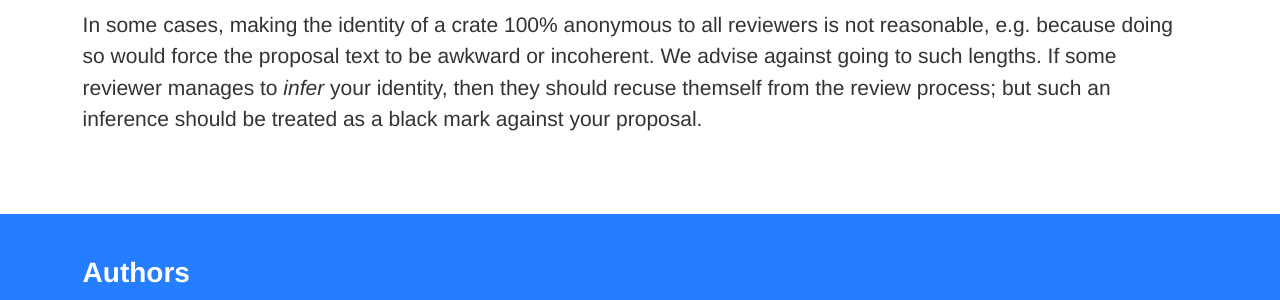
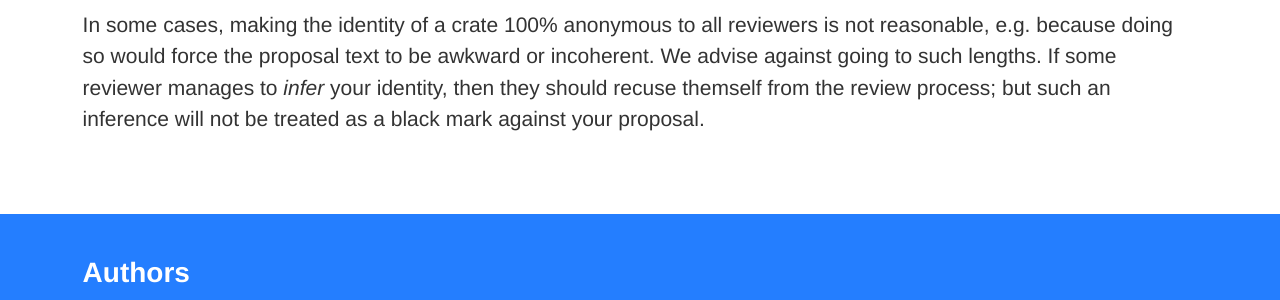
Before and after one commit to RustFestEU/blog.rustfest.eu, a Jekyll site: the page built from _posts/2018-03-02-this-week-in-rustfest-1-anonymouse-abstract-first-batch-locals.md, in a window 1280 px wide and 900 px high, scrolled down 1131 px. Shown: the part 184-484 px from the top of the window. Built offline with Jekyll 4.4.1, drawn with Linux system fonts in a browser that asks for light colours.

Commit message:
Ahh! I almost wrote the complete opposite of what I intended!!

```diff
--- a/_posts/2018-03-02-this-week-in-rustfest-1-anonymouse-abstract-first-batch-locals.md
+++ b/_posts/2018-03-02-this-week-in-rustfest-1-anonymouse-abstract-first-batch-locals.md
@@ -50,5 +50,5 @@ comes in two parts:
      force the proposal text to be awkward or incoherent. We advise
      against going to such lengths. If some reviewer manages to
      *infer* your identity, then they should recuse
-     themself from the review process; but such an inference should be
+     themself from the review process; but such an inference will not be
      treated as a black mark against your proposal.
```
